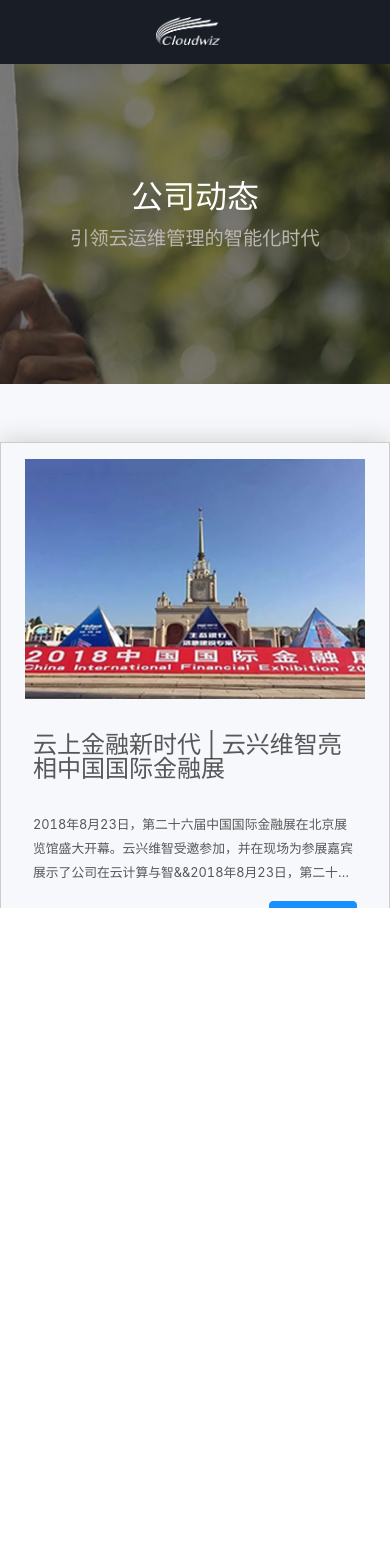
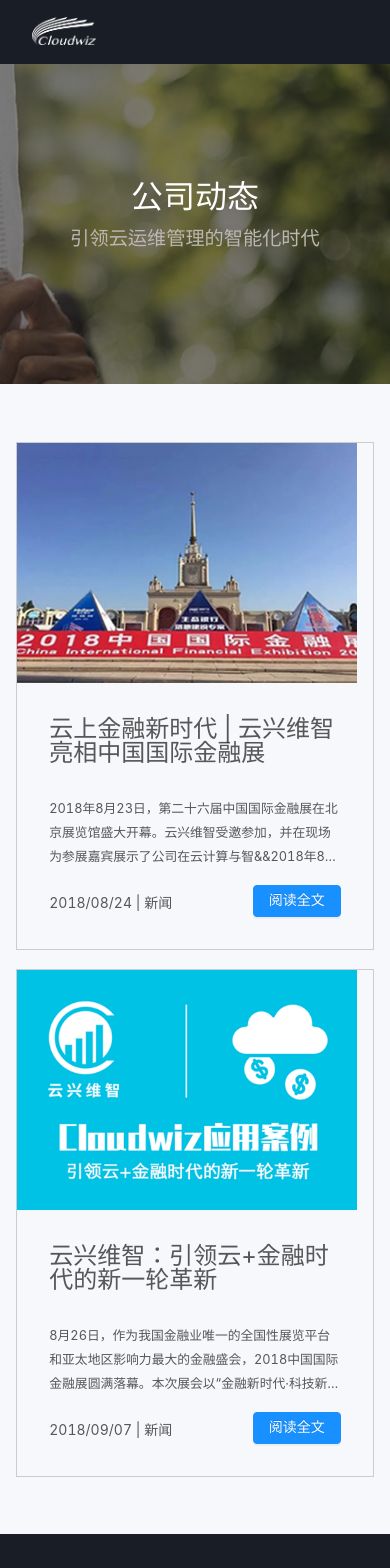
Before and after one commit to haiyuanhe/cloudwiz-page, a Vue app: page /news in a window 390 px wide. Shown: the top 1568 px of the page. Before the commit the page ends 908 px from the top, so only its background shows below. Built offline with nearby package versions, Linux system fonts and the light colour scheme.

Commit message:
change menu mode

```diff
--- a/src/App.vue
+++ b/src/App.vue
@@ -1,6 +1,6 @@
 <template>
   <div id="app">
-    <a-back-top />
+    <!-- <a-back-top /> -->
     <keep-alive>
       <router-view/>
     </keep-alive>
@@ -19,7 +19,7 @@
     margin-top: 4rem;
     overflow-x: hidden;
     overflow-y: scroll;
-    height: 100vh;
+    // height: 100vh;
     .ant-modal-mask {
       background: rgba(0, 0, 0, .1)!important;
     }
--- a/src/base/CloudFooter/CloudFooter.vue
+++ b/src/base/CloudFooter/CloudFooter.vue
@@ -117,7 +117,7 @@
           :xxl="6"
         >
           <p class="copyright">
-            copyright &copy; 2018 云兴维智（北京）科技有限公司 | 京ICP备17008193号
+            copyright &copy; {{(new Date()).getFullYear()}} 云兴维智（北京）科技有限公司 | 京ICP备17008193号
           </p>
         </a-col>
     </a-row>
@@ -143,8 +143,8 @@
       .link{
         padding-left: .8rem;
         line-height: 1.2rem;
+        padding-bottom: 2rem;
         .link-header {
-          margin-bottom: 2rem;
           font-size: 1.1rem;
           color: #cfc9c9;
         }
--- a/src/base/CloudHeader/CloudHeader.vue
+++ b/src/base/CloudHeader/CloudHeader.vue
@@ -184,7 +184,7 @@
   name: 'CloudHeader',
   data () {
     return {
-      type: 'appstore',
+      type: 'bars',
       show: false,
       screenWidth: document.body.clientWidth
     }
@@ -196,7 +196,6 @@
         this.timer = true
         let that = this
         setTimeout(function () {
-          console.log(that.screenWidth)
           that.timer = false
         }, 400)
       }
@@ -213,14 +212,11 @@
   },
   methods: {
     change (e) {
-      this.type = e ? 'close' : 'appstore'
     },
     open () {
       this.show = true
-      this.type = this.type === 'close' ? 'appstore' : 'close'
     },
     handleMenuClick () {
-      this.type = this.type === 'close' ? 'appstore' : 'close'
       this.show = false
     }
   }
@@ -228,12 +224,22 @@
 </script>
 
 <style lang="scss" scoped>
-  @media (max-width: 1100px) {
+  @media screen and (max-width: 700px) {
+    .logo {
+        position: absolute;
+        left: 20%;
+        margin-left: 2rem;
+      }
+  }
+  @media screen and (max-width: 1100px) {
     .header-container {
       .logo {
         position: absolute;
-        left: 40%;
+        left: 0;
       }
+    }
+    .ant-dropdown-menu-item {
+      padding-bottom: .6rem;
     }
     .menu-link {
       font-size: 1.1rem;
@@ -334,7 +340,7 @@
       }
       .mobail {
         position: absolute;
-        left: 1rem;
+        right: 4rem;
         line-height: 4rem;
         font-size: 2rem;
         color: #fff;
--- a/src/components/About/About.vue
+++ b/src/components/About/About.vue
@@ -37,7 +37,11 @@
                           justify="center">
                           <a-col>
                             <div>
-                              <img class="work2" src="../../common/images/about/2.png" alt="work2">
+                              <img
+                                class="work2"
+                                src="../../common/images/about/2.png"
+                                alt="work2"
+                                srcset="../../common/images/about/2.png 2x">
                             </div>
                           </a-col>
                         </a-row>
@@ -164,7 +168,9 @@
                       :lg="8"
                     >
                       <div class="company">
-                        <img :src="cinfo.company" :alt="cinfo.name">
+                        <img
+                          :src="cinfo.company"
+                          :alt="cinfo.name">
                       </div>
                     </a-col>
                   </a-row>
@@ -313,7 +319,7 @@
 </script>
 
 <style lang="scss" scoped>
-  @media (max-width: 1100px) {
+  @media screen and (max-width: 1100px) {
     .middle-content {
       padding-top: 0;
     }
@@ -329,7 +335,7 @@
       text-align: center;
     }
   }
-  @media (min-width: 1100px) {
+  @media screen and (min-width: 1100px) {
     .middle-content {
       padding-top: 3rem;
     }
--- a/src/components/Cases/Cases.vue
+++ b/src/components/Cases/Cases.vue
@@ -320,7 +320,7 @@
 </script>
 
 <style lang="scss" scoped>
-  @media (max-width: 840px) {
+  @media screen and (max-width: 840px) {
     .case-info {
       .c {
         text-align: center;
@@ -396,7 +396,7 @@
             background: #fff;
             cursor: pointer;
             &:hover {
-              box-shadow: 0 0 1.5rem rgba(2, 8, 22, .1);
+              box-shadow: 1.1rem 1.1rem 1.4rem rgba(2, 8, 22, .1);
             }
             .left {
               text-align: center;
@@ -444,7 +444,7 @@
               text-align: center;
               cursor: pointer;
               &:hover {
-                box-shadow: 0 0 1.5rem rgba(2, 8, 22, .1);
+                box-shadow: 1.1rem 1.1rem 1.4rem rgba(2, 8, 22, .1);
               }
               img {
                 height: 4rem;
--- a/src/components/Cloudwiz/Cloudwiz.vue
+++ b/src/components/Cloudwiz/Cloudwiz.vue
@@ -303,7 +303,7 @@
 </script>
 
 <style lang="scss" scoped>
-  @media (max-width: 600px) {
+  @media screen and (max-width: 600px) {
     .list {
       .icon {
         position: absolute;
@@ -316,7 +316,7 @@
       }
     }
   }
-  @media (min-width: 600px) {
+  @media screen and (min-width: 600px) {
     .list {
       .icon {
         position: absolute;
--- a/src/components/Contact/Contact.vue
+++ b/src/components/Contact/Contact.vue
@@ -70,12 +70,12 @@
 </script>
 
 <style lang="scss" scoped>
-  @media (max-width: 1100px) {
+  @media screen and (max-width: 1100px) {
     .map-img {
       margin-bottom: 0;
     }
   }
-  @media (min-width: 1100px) {
+  @media screen and (min-width: 1100px) {
     .map-img {
       margin-bottom: 3rem;
     }
--- a/src/components/FAQ/FAQ.vue
+++ b/src/components/FAQ/FAQ.vue
@@ -144,12 +144,12 @@
 </script>
 
 <style lang="scss" scoped>
-  @media (max-width: 1100px) {
+  @media screen and (max-width: 1100px) {
     .faq-type-active {
       border-bottom: 2px solid rgb(168, 34, 34);
     }
   }
-  @media (min-width: 1100px) {
+  @media screen and (min-width: 1100px) {
     .faq-type-active {
       border: 1px solid rgb(186, 186, 189);
       background: #fff;
--- a/src/components/News/News.vue
+++ b/src/components/News/News.vue
@@ -9,9 +9,9 @@
           justify="center"
         >
           <a-col
-            :xs="{ span: 24}"
-            :sm="{ span: 24}"
-            :md="{ span: 24}"
+            :xs="{ span: 22}"
+            :sm="{ span: 22}"
+            :md="{ span: 22}"
             :lg="{ span: 19}"
             :xl="{ span: 18}"
             v-for="(item, index) in news"
@@ -37,7 +37,7 @@
                   :sm="{ span: 24}"
                   :md="{ span: 24}"
                   :lg="{ span: 16}"
-                  :xl="{ span: 14}"
+                  :xl="{ span: 16}"
                   class="cd"
                 >
                   <div class="top">{{item.title}}</div>
@@ -80,7 +80,7 @@
           newsImg: require('common/images/news/news1.png'),
           title: '云上金融新时代 | 云兴维智亮相中国国际金融展',
           description: '2018年8月23日，第二十六届中国国际金融展在北京展览馆盛大开幕。云兴维智受邀参加，并在现场为参展嘉宾展示了公司在云计算与智&&2018年8月23日，第二十六届中国国际金融展在北京展览馆盛大开幕。云兴维智受邀参加，并在现场为参展嘉宾展示了公司在云计算与智2018年8月23日，第二十六届中国国际金融展在北京展览馆盛大开幕。云兴维智受邀参加，并在现场为参展嘉宾展示了公司在云计算与智能运维领域与国内外优秀金融机构合作的成功经验。',
-          occur_time: '2017/08/24'
+          occur_time: '2018/08/24'
         },
         {
           type: '新闻',
@@ -88,7 +88,7 @@
           newsImg: require('common/images/news/news2.png'),
           title: '云兴维智：引领云+金融时代的新一轮革新',
           description: '8月26日，作为我国金融业唯一的全国性展览平台和亚太地区影响力最大的金融盛会，2018中国国际金融展圆满落幕。本次展会以“金融新时代·科技新发展·创新新气象”为主题。云兴维智作为国际领先的AIOps技术高科技软件公司，为国内外多家知名金融机构提供智能运维服务。在展会现场，云兴维智向观众展示了AIOps智能云运维解决方案在金融行业的广泛应用场景，引领了云+金融在智能化时代的新一轮革新。',
-          occur_time: '2017/09/07'
+          occur_time: '2018/09/07'
         }
       ]
     }
@@ -108,7 +108,7 @@
 
 <style lang="scss" scoped>
   @mixin b-shadow($bs, $bhs) {
-    box-shadow: 0 0 1.5rem $bs;
+    // box-shadow: 0 0 1.5rem $bs;
     cursor: pointer;
     &:hover {
       box-shadow: 0 0 1.5rem $bhs;
@@ -122,17 +122,17 @@
     -webkit-box-orient: vertical;
   }
 
-  @media (max-width: 1100px) {
+  @media screen and (max-width: 1100px) {
     .news-images {
-      padding-top: 1rem;
-      text-align: center;
+      // padding-top: 1rem;
+      // text-align: center;
     }
   }
-  @media (min-width: 1100px) {
+  @media screen and (min-width: 1100px) {
     .news-images {
-      text-align: left;
+      // text-align: left;
       img {
-        padding: .5rem;
+        // padding: .5rem;
       }
     }
   }
@@ -143,7 +143,7 @@
       .news-list {
         margin: .6rem 0;
         border: 1px solid #ccc;
-        @include b-shadow(#ccc, rgb(121, 114, 114));
+        @include b-shadow(#ccc, rgb(201, 201, 201));
         img {
           height: 15rem;
         }
--- a/src/components/Recruitment/Recruitment.vue
+++ b/src/components/Recruitment/Recruitment.vue
@@ -273,7 +273,7 @@
 </script>
 
 <style lang="scss" scoped>
-  @media (max-width: 1100px) {
+  @media screen and (max-width: 1100px) {
     .type-active {
       padding-bottom: .5rem;
       border-bottom: 2px solid rgb(223, 53, 53);
@@ -305,7 +305,7 @@
       }
     }
   }
-  @media (min-width: 1100px) {
+  @media screen and (min-width: 1100px) {
     .office-content {
       height: 2rem;
       line-height: 2rem;
```
Also changed, not shown: src/components/Home/Home.vue (+11 -14 lines).
